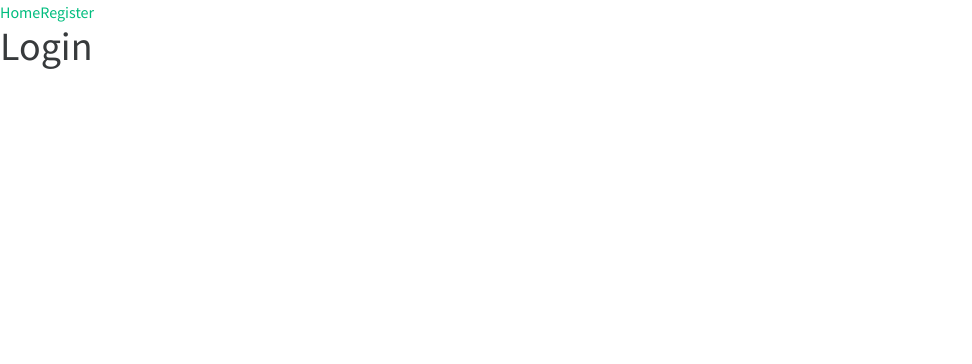
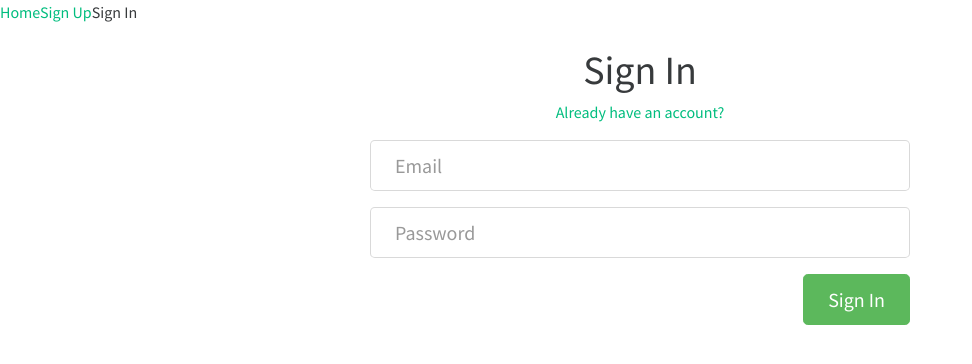
Before and after one commit to osadasami/vue-medium-clone, a Vue app: page /login in a window 1280 px wide. Shown: the top 364 px of the page, without its empty margins (0-972 px from the left). Built offline with nearby package versions, Linux system fonts and the light colour scheme; a web font is replaced by a local one.

Commit message:
add login page

```diff
--- a/src/App.vue
+++ b/src/App.vue
@@ -9,7 +9,8 @@ import {RouterLink, RouterView} from 'vue-router'
     <div class="wrapper">
       <nav>
         <RouterLink :to="{name: 'home'}">Home</RouterLink>
-        <RouterLink :to="{name: 'register'}">Register</RouterLink>
+        <RouterLink :to="{name: 'register'}">Sign Up</RouterLink>
+        <RouterLink :to="{name: 'login'}">Sign In</RouterLink>
       </nav>
     </div>
   </header>
--- a/src/api/auth.ts
+++ b/src/api/auth.ts
@@ -1,15 +1,25 @@
 import axios from '@/api/axios'
 
-export type Credentials = {
+export type CredentialsRegister = {
   email: string
   username: string
   password: string
 }
 
-function register(credentials: Credentials) {
+export type CredentialsLogin = {
+  email: string
+  password: string
+}
+
+function register(credentials: CredentialsRegister) {
   return axios.post('/users', {user: credentials})
+}
+
+function login(credentials: CredentialsLogin) {
+  return axios.post('/users/login', {user: credentials})
 }
 
 export default {
   register,
+  login,
 }
--- a/src/stores/auth.ts
+++ b/src/stores/auth.ts
@@ -1,4 +1,7 @@
-import authApi, {type Credentials} from '@/api/auth'
+import authApi, {
+  type CredentialsLogin,
+  type CredentialsRegister,
+} from '@/api/auth'
 import {setItem} from '@/helpers/localStorage'
 import {defineStore} from 'pinia'
 
@@ -23,7 +26,7 @@ export const useAuthStore = defineStore({
       this.isSubmitting = false
       this.errors = errors
     },
-    async register(credentials: Credentials) {
+    async register(credentials: CredentialsRegister) {
       this.registerStart()
 
       try {
@@ -34,5 +37,32 @@ export const useAuthStore = defineStore({
         this.registerFailure(err.response.data.errors)
       }
     },
+
+    async login(credentials: CredentialsLogin) {
+      this.loginStart()
+      try {
+        const res = await authApi.login(credentials)
+        setItem('token', res.data.user.token)
+        this.loginSuccess(res.data.user)
+      } catch (err: any) {
+        console.log(err)
+        this.loginFailure(err.response.data.errors)
+      }
+    },
+
+    loginStart() {
+      this.isSubmitting = true
+      this.errors = null
+    },
+
+    loginSuccess(user: any) {
+      this.isSubmitting = false
+      this.user = user
+    },
+
+    loginFailure(errors: any) {
+      this.isSubmitting = false
+      this.errors = errors
+    },
   },
 })
--- a/src/views/Login.vue
+++ b/src/views/Login.vue
@@ -1,3 +1,67 @@
+<script setup lang="ts">
+import router from '@/router'
+import {useAuthStore} from '@/stores/auth'
+import {ref} from 'vue'
+import ValidationErrors from '../components/ValidationErrors.vue'
+
+const email = ref('')
+const password = ref('')
+const authStore = useAuthStore()
+
+async function onSubmit() {
+  await authStore.login({
+    email: email.value,
+    password: password.value,
+  })
+  if (authStore.user) {
+    router.push({name: 'home'})
+  }
+}
+</script>
+
 <template>
-  <h1>Login</h1>
+  <div class="auth-page">
+    <div class="container page">
+      <div class="row">
+        <div class="col-md-6 offset-md-3 col-xs-12">
+          <h1 class="text-xs-center">Sign In</h1>
+          <p class="text-xs-center">
+            <RouterLink :to="{name: 'register'}"
+              >Already have an account?</RouterLink
+            >
+          </p>
+
+          <ValidationErrors
+            v-if="authStore.errors"
+            :errors="authStore.errors"
+          />
+
+          <form @submit.prevent="onSubmit">
+            <fieldset class="form-group">
+              <input
+                v-model="email"
+                type="text"
+                class="form-control form-control-lg"
+                placeholder="Email"
+              />
+            </fieldset>
+            <fieldset class="form-group">
+              <input
+                v-model="password"
+                type="password"
+                class="form-control form-control-lg"
+                placeholder="Password"
+              />
+            </fieldset>
+            <button
+              class="btn btn-lg btn-primary pull-xs-right"
+              :disabled="authStore.isSubmitting"
+            >
+              Sign In
+            </button>
+          </form>
+        </div>
+      </div>
+    </div>
+  </div>
 </template>
```
